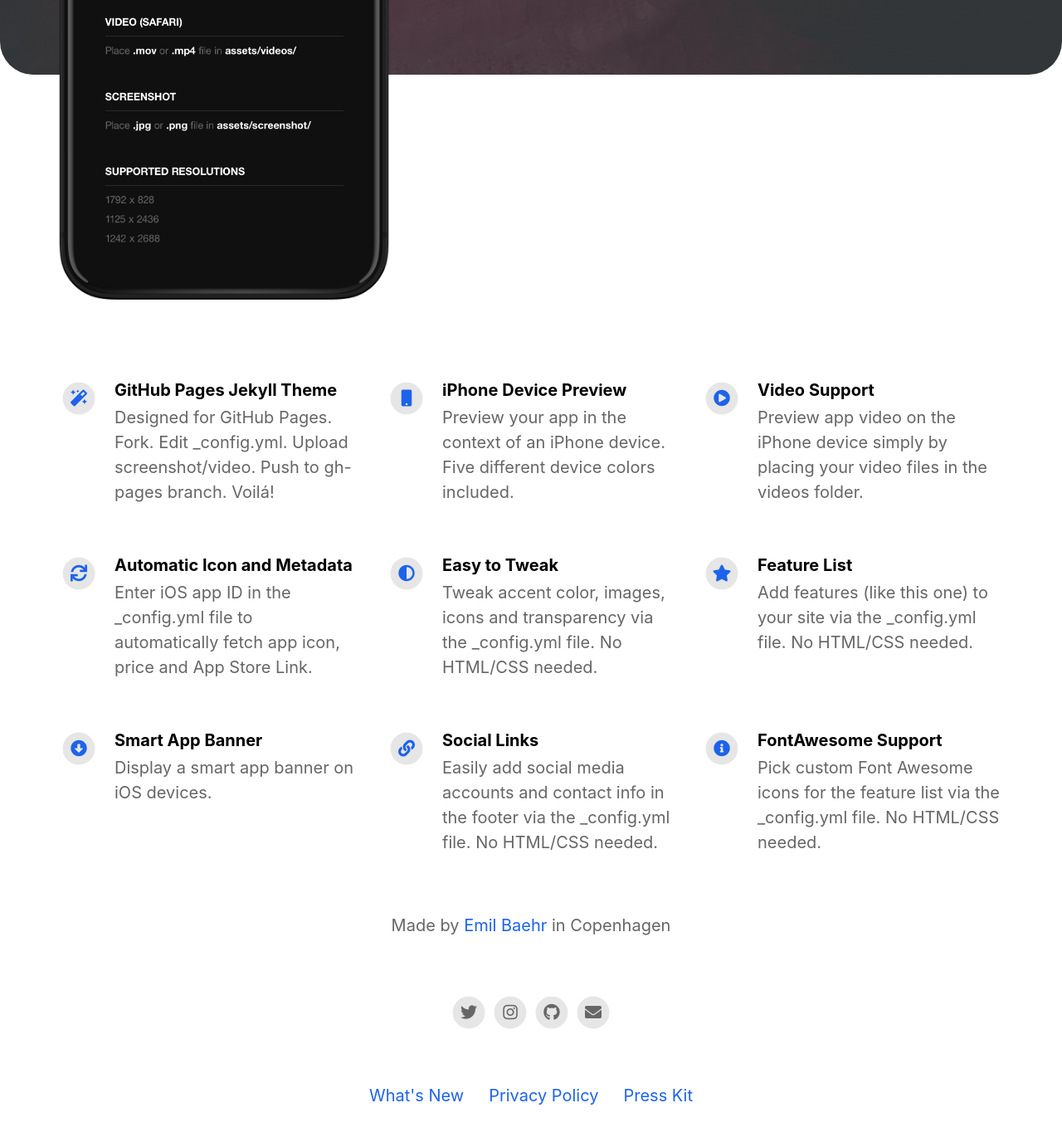
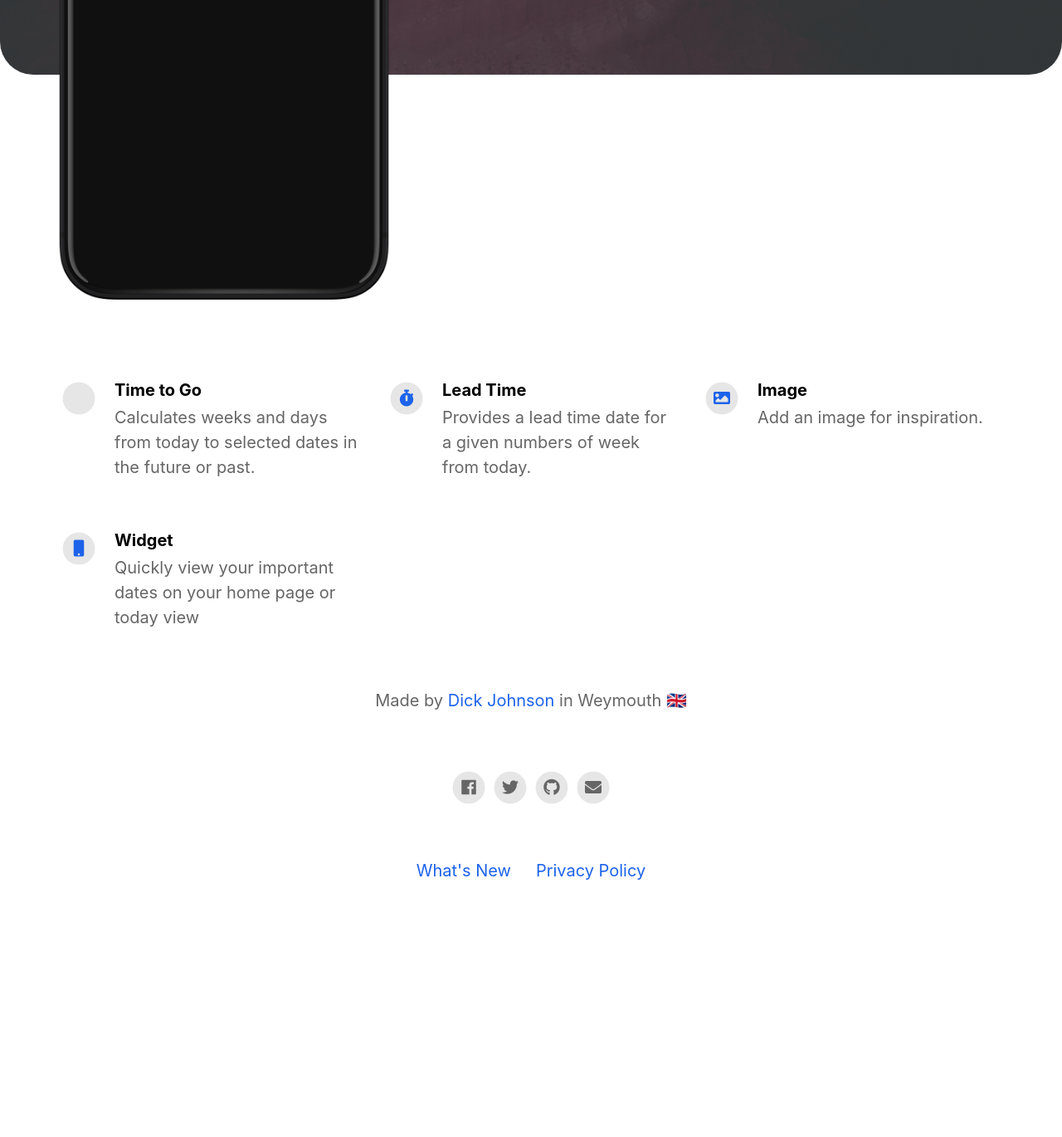
Before and after one commit to firewerkz/TimetoGo2app, a Jekyll site: the page built from index.html, in a window 1280 px wide and 1400 px high, scrolled down 624 px. Shown: the top 1370 px of the window at 83% size. Built offline with Jekyll 4.4.1, drawn with Linux system fonts in a browser that asks for light colours; nearby versions of some CDN libraries; after the commit the page ends 1753 px from its top, so only the background shows below that; some of the changed text lies outside the part shown.

Commit message:
First commit

```diff
--- a/_config.yml
+++ b/_config.yml
@@ -2,32 +2,32 @@
 page_title                                :                                           # Automatically populates with app name if not set and if iOS app ID is set. Otherwise enter manually.
 
 # App Info
-ios_app_id                                : 1234793120                                # Required. Enter iOS app ID to automatically populate name, price and icons (e.g. 718043190).
+ios_app_id                                : 1522511502                                # Required. Enter iOS app ID to automatically populate name, price and icons (e.g. 718043190).
 ios_app_country                           : us                                        # Required outside USA. Enter 2 letter country code as in https://en.wikipedia.org/wiki/ISO_3166-1_alpha-2
 
 appstore_link                             :                                           # Automatically populates if not set and if iOS app ID is set. Otherwise enter manually.
-playstore_link                            :                                           # Enter Google Play Store URL.
-presskit_download_link                    : https://emilbaehr.com                                          # Enter a link to downloadable file or (e.g. public Dropbox link to a .zip file).
+playstore_link                            : https://play.google.com/store/apps/details?id=me.firewerkz.dick.timetogo                                          # Enter Google Play Store URL.
+presskit_download_link                    :                                           # Enter a link to downloadable file or (e.g. public Dropbox link to a .zip file).
                                                                                       # Or upload your press kit file to assets and set path accordingly (e.g. "assets/your_press_kit.zip").
 
 app_icon                                  : # assets/appicon.png                      # Automatically populates if not set and if iOS app ID is set.  Otherwise enter path to icon file manually.
 app_name                                  :                                           # Automatically populates if not set and if iOS app ID is set.  Otherwise enter manually.
 app_price                                 :                                           # Automatically populates if not set and if iOS app ID is set.  Otherwise enter manually.
-app_description                           : Write a short tagline for your app.
+app_description                           : Simple Time to Go App.
 
 enable_smart_app_banner                   : true                                      # Set to true to show a smart app banner at top of page on mobile devices.
 
 
 
 # Information About Yourself
-your_name                                 : Emil Baehr
-your_link                                 : https://emilbaehr.com
-your_city                                 : Copenhagen
-email_address                             : emil.baehr@gmail.com
-facebook_username                         :
-instagram_username                        : ebaehr
-twitter_username                          : ebaehr
-github_username                           : emilbaehr
+your_name                                 : Dick Johnson
+your_link                                 : https://firewerkz.dev
+your_city                                 : Weymouth 🇬🇧
+email_address                             : dickdotjohnson@gmail.com
+facebook_username                         : dick.johnson.315213
+instagram_username                        :
+twitter_username                          : raajohnson
+github_username                           : firewerkz
 youtube_username                          :
 
 
@@ -35,41 +35,21 @@ youtube_username                          :
 # Feature List                            Edit, add or remove features to be presented.
 features                                  :
 
-  - title                                 : GitHub Pages Jekyll Theme
-    description                           : Designed for GitHub Pages. Fork. Edit _config.yml. Upload screenshot/video. Push to gh-pages branch. Voilá!
-    fontawesome_icon_name                 : magic
+  - title                                 : Time to Go
+    description                           : Calculates weeks and days from today to selected dates in the future or past.
+    fontawesome_icon_name                 : time
 
-  - title                                 : iPhone Device Preview
-    description                           : Preview your app in the context of an iPhone device. Five different device colors included.
+  - title                                 : Lead Time
+    description                           : Provides a lead time date for a given numbers of week from today.
+    fontawesome_icon_name                 : stopwatch
+
+  - title                                 : Image
+    description                           : Add an image for inspiration.
+    fontawesome_icon_name                 : image
+
+  - title                                 : Widget
+    description                           : Quickly view your important dates on your home page or today view
     fontawesome_icon_name                 : mobile
-
-  - title                                 : Video Support
-    description                           : Preview app video on the iPhone device simply by placing your video files in the videos folder.
-    fontawesome_icon_name                 : play-circle
-
-  - title                                 : Automatic Icon and Metadata
-    description                           : Enter iOS app ID in the _config.yml file to automatically fetch app icon, price and App Store Link.
-    fontawesome_icon_name                 : sync
-
-  - title                                 : Easy to Tweak
-    description                           : Tweak accent color, images, icons and transparency via the _config.yml file. No HTML/CSS needed.
-    fontawesome_icon_name                 : adjust
-
-  - title                                 : Feature List
-    description                           : Add features (like this one) to your site via the _config.yml file. No HTML/CSS needed.
-    fontawesome_icon_name                 : star
-
-  - title                                 : Smart App Banner
-    description                           : Display a smart app banner on iOS devices.
-    fontawesome_icon_name                 : arrow-alt-circle-down
-
-  - title                                 : Social Links
-    description                           : Easily add social media accounts and contact info in the footer via the _config.yml file. No HTML/CSS needed.
-    fontawesome_icon_name                 : link
-
-  - title                                 : FontAwesome Support
-    description                           : Pick custom Font Awesome icons for the feature list via the _config.yml file. No HTML/CSS needed.
-    fontawesome_icon_name                 : info-circle
 
   - title                                 : # New Feature Title
     description                           : # New Feature Description
```
Also changed, not shown: assets/screenshot/yourscreenshot.png (deleted), 2 other files.
